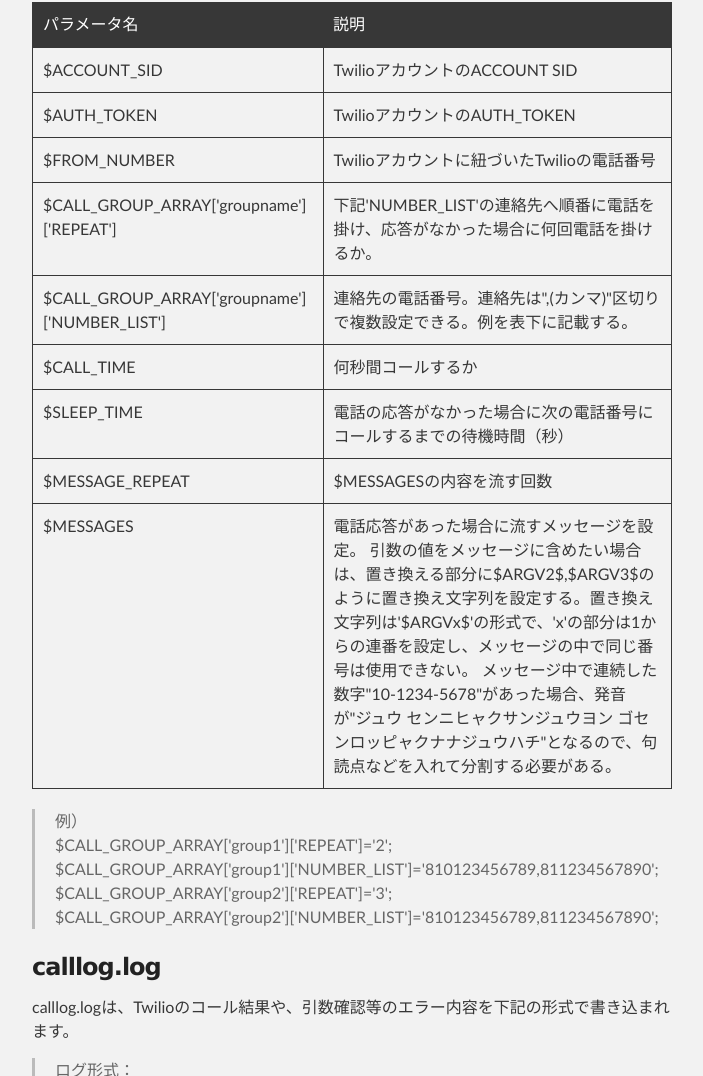
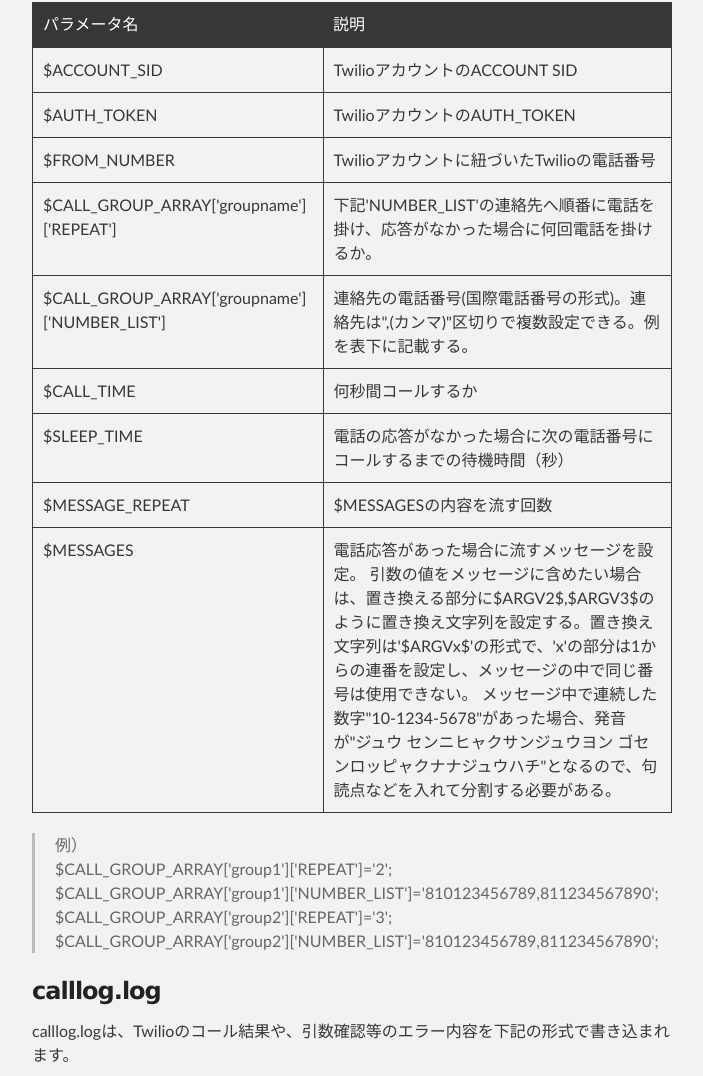
Before and after one commit to d-watanabe/test, a plain HTML site: page index.html in a window 1280 px wide. Shown: the part 2850-3926 px from the top of the page, without its empty margins (288-991 px from the left). Drawn offline with Linux system fonts and the light colour scheme.

Commit message:
Update index.html

```diff
--- a/index.html
+++ b/index.html
@@ -250,7 +250,7 @@
 </tr>
 <tr>
 <td>$CALL_GROUP_ARRAY['groupname']['NUMBER_LIST']</td>
-<td>連絡先の電話番号。連絡先は",(カンマ)"区切りで複数設定できる。例を表下に記載する。</td>
+<td>連絡先の電話番号(国際電話番号の形式)。連絡先は",(カンマ)"区切りで複数設定できる。例を表下に記載する。</td>
 </tr>
 <tr>
 <td>$CALL_TIME</td>
```
